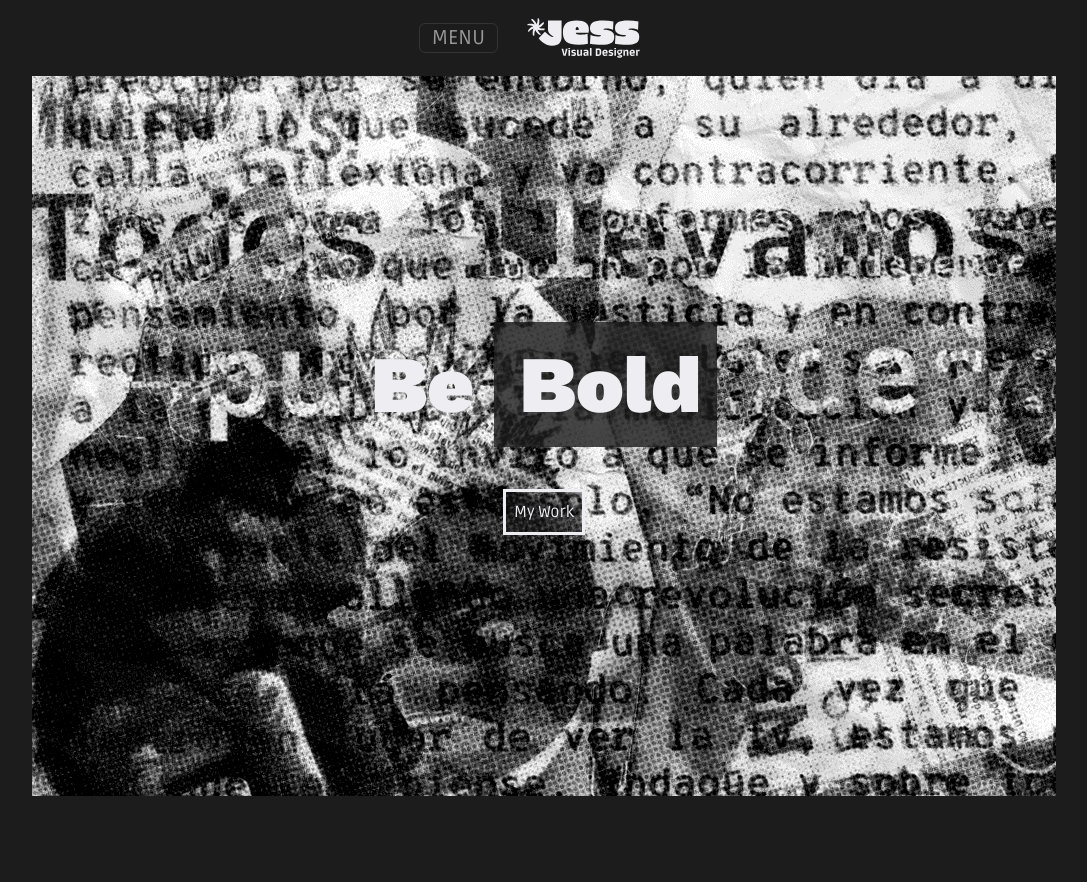
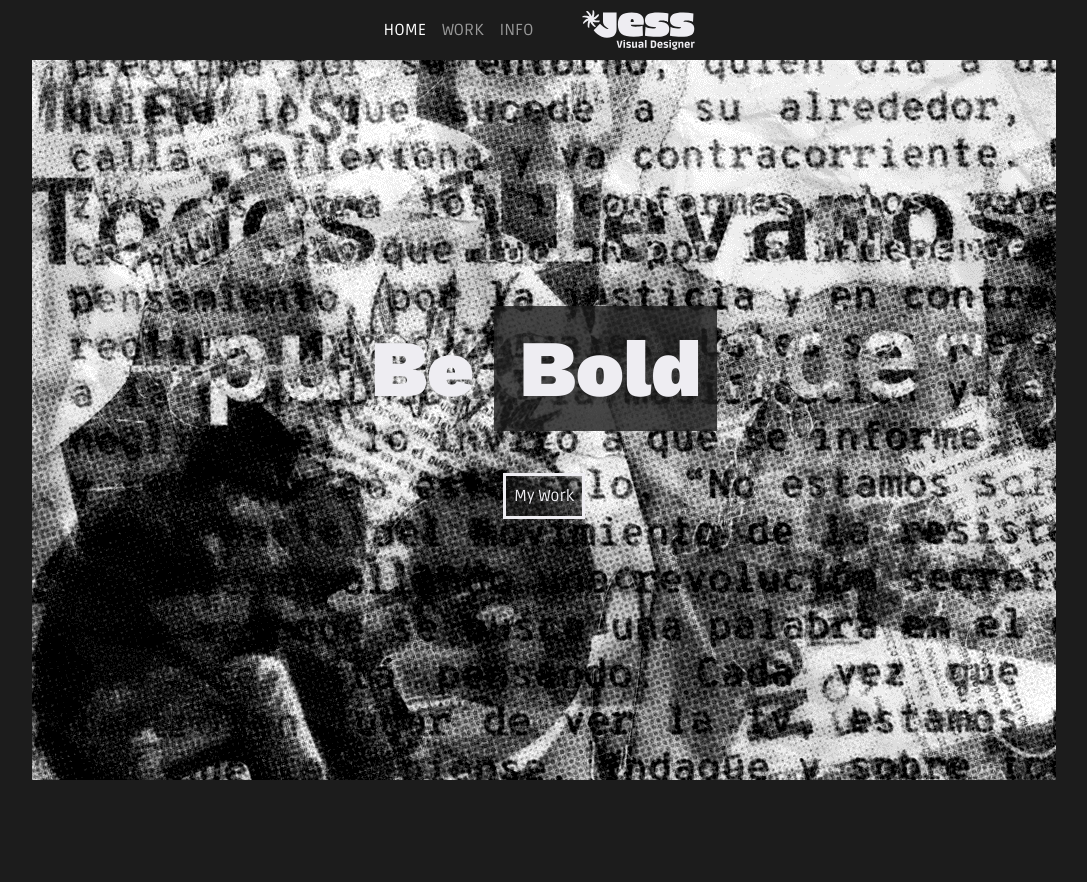
Before and after one commit to ordu0003/final-project, a plain HTML site: page index.html in a window 1280 px wide. Shown: the top 882 px of the page, without its empty margins (96-1183 px from the left). Drawn offline with nearby package versions, Linux system fonts and the light colour scheme.

Commit message:
fixes navigation bar

```diff
--- a/index.html
+++ b/index.html
@@ -14,10 +14,8 @@
         rel="stylesheet">
     <!-- Bootstrap CSS only -->
     <!-- CSS only -->
-<link href="https://cdn.jsdelivr.net/npm/bootstrap@5.2.0/dist/css/bootstrap.min.css" rel="stylesheet" integrity="sha384-gH2yIJqKdNHPEq0n4Mqa/HGKIhSkIHeL5AyhkYV8i59U5AR6csBvApHHNl/vI1Bx" crossorigin="anonymous">
     <link href="https://cdn.jsdelivr.net/npm/bootstrap@5.2.0/dist/css/bootstrap.min.css" rel="stylesheet"
         integrity="sha384-gH2yIJqKdNHPEq0n4Mqa/HGKIhSkIHeL5AyhkYV8i59U5AR6csBvApHHNl/vI1Bx" crossorigin="anonymous">
-    <script src="https://kit.fontawesome.com/a3c61ba515.js" crossorigin="anonymous"></script>
     <link href="css/styles.css" rel="stylesheet">
 </head>
 
@@ -32,22 +30,20 @@
             <!-- **** Navigation bar **** -->
             <header class="d-flex justify-content-center">
 
-                <nav class="navbar navbar-dark" id="nav" aria-label="main-nav" role="navigation">
-                    <button class="navbar-toggler" type="button" data-toggle="collapse"
-                        data-target="#navbarTogglerDemo01" aria-controls="navbarTogglerDemo01" aria-expanded="false"
-                        aria-label="Toggle navigation">
-                        MENU <!-- ****<span class="navbar-toggler-icon"></span>**** -->
-                    </button>
-                    <div class="collapse navbar-collapse" id="navbarTogglerDemo01">
-                        <ul class="navbar-nav mr-auto mt-2 mt-lg-0">
-                            <li class="nav-item active"><a href="index.html" class="nav-link" aria-current="page">Home
-                                    <span class="sr-only">(current)</span></a>
-                            </li>
-                            <li class="nav-item"><a href="work.html" class="nav-link">Work</a></li>
-                            <li class="nav-item"><a href="info.html" class="nav-link">Info</a></li>
-                        </ul>
+                <nav class="navbar navbar-expand-md navbar-dark">
+                    <div class="container-fluid">
+                      <button class="navbar-toggler" type="button" data-bs-toggle="collapse" data-bs-target="#navbarNavAltMarkup" aria-controls="navbarNavAltMarkup" aria-expanded="false" aria-label="Toggle navigation">
+                        <span>MENU</span>
+                      </button>
+                      <div class="collapse navbar-collapse" id="navbarNavAltMarkup">
+                        <div class="navbar-nav">
+                          <a class="nav-link active" aria-current="page" href="index.html">Home</a>
+                          <a class="nav-link" href="work.html">Work</a>
+                          <a class="nav-link" href="info.html">Info</a>
+                        </div>
+                      </div>
                     </div>
-
+                  </nav>
                     <a href="index.html">
                         <svg version="1.1" id="Layer_1" xmlns="http://www.w3.org/2000/svg" width="171px" height="60px"
                             xmlns:xlink="http://www.w3.org/1999/xlink" x="0px" y="0px" viewBox="0 0 2151 920"
@@ -161,7 +157,6 @@
                             </g>
                         </svg>
                     </a>
-                </nav>
             </header>
             <!-- **** Banner Section **** -->
             <div class="cover-container  md-flex w-100 p-3 mx-auto flex-column" role="banner">
@@ -171,18 +166,18 @@
             <main role="main">
                 <!-- **** Portfolio Section **** -->
                 <section>
-                        <marquee class="loop-text" behavior="scroll" direction="left"><a href="work-ux1.html">
+                        <marquee class="loop-text" behavior="scroll" direction="left"><a href="work.html/#ux">
                             <h4 class="display-4 fw-bold">Ux Design Ux Design Ux Design Ux Design Ux Design Ux Design
                             </h4></a>
                         </marquee>
-                        <marquee class="loop-text" behavior="scroll" direction="right"><a href="work-branding1.html">
+                        <marquee class="loop-text" behavior="scroll" direction="right"><a href="work.html/#branding">
                             <h4 class="display-4 fw-bold">Branding Branding Branding Branding Branding Branding</h4></a>
                         </marquee>
-                        <marquee class="loop-text" behavior="scroll" direction="left"><a href="work-illustration.html">
+                        <marquee class="loop-text" behavior="scroll" direction="left"><a href="work.html/#illustration">
                             <h4 class="display-4 fw-bold">Illustration Illustration Illustration Illustration
                                 Illustration Illustration</h4></a>
                         </marquee>
-                        <marquee class="loop-text" behavior="scroll" direction="right"><a href="work-photography.html">
+                        <marquee class="loop-text" behavior="scroll" direction="right"><a href="work.html/#photography">
                             <h4 class="display-4 fw-bold">Photography Photography Photography Photography Photography Photography</h4></a>
                         </marquee>
                 </section>
```
